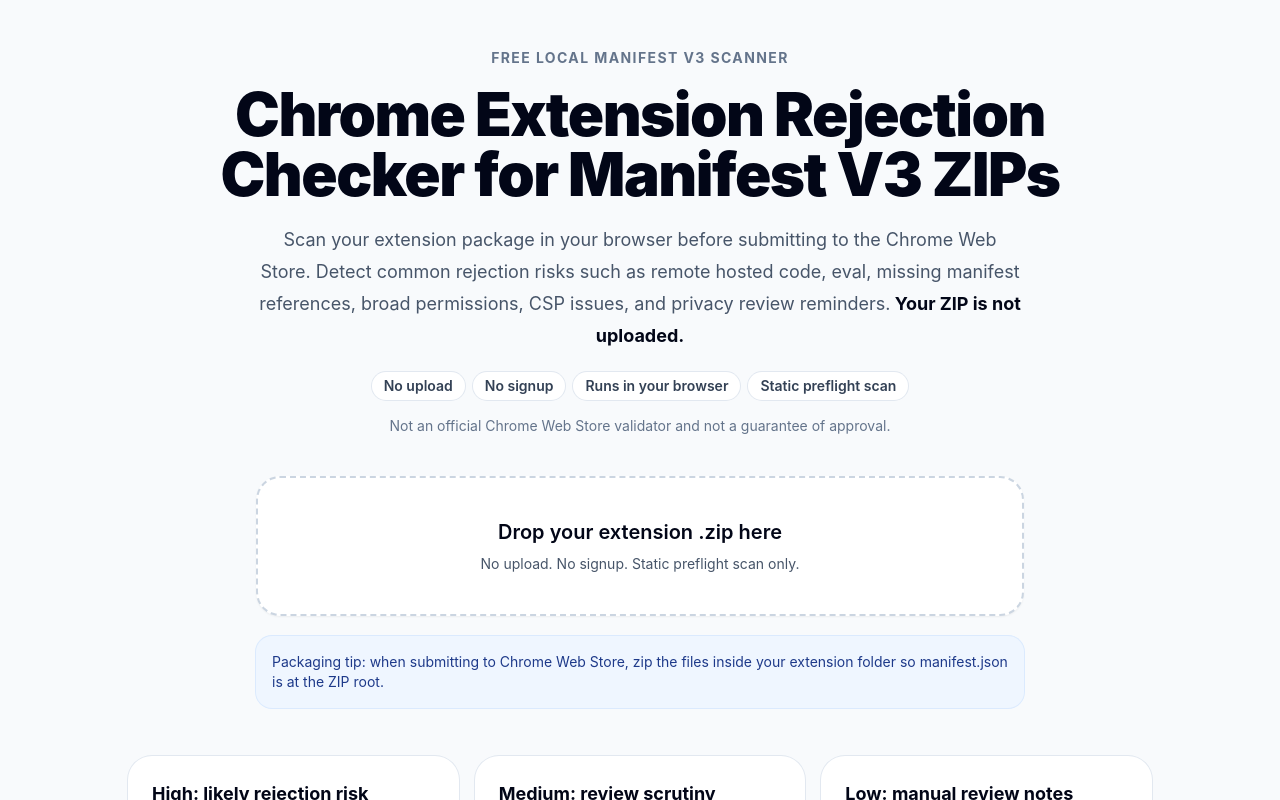
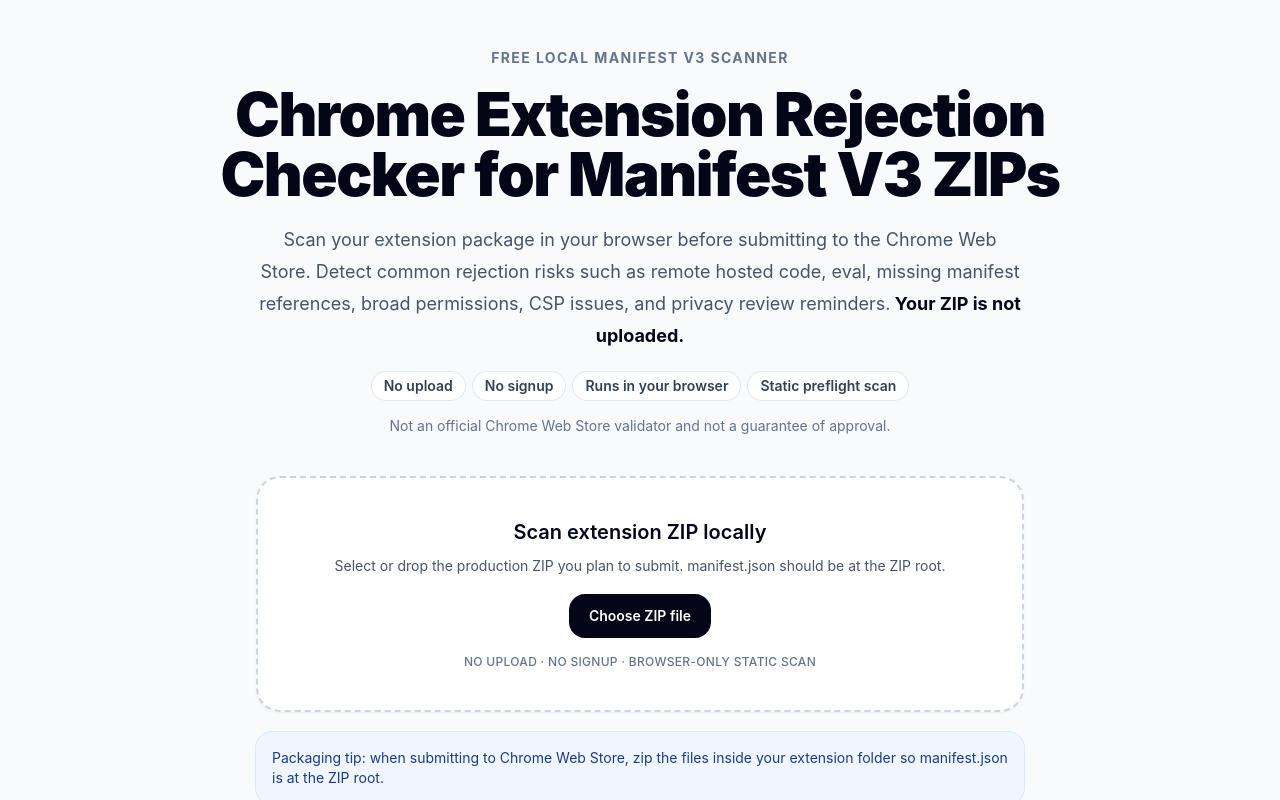
Before and after one commit to whywbhydyq/chrome-extension-rejection-checker, a React (Vite) app: page / in a window 1280 px wide. Shown: the top 800 px of the page. Built offline with nearby package versions, Linux system fonts and the light colour scheme.

Commit message:
Improve upload zone accessibility and copy

```diff
--- a/src/components/UploadZone.tsx
+++ b/src/components/UploadZone.tsx
@@ -4,29 +4,46 @@ type UploadZoneProps = {
 }
 
 export function UploadZone({ scanning, onFile }: UploadZoneProps) {
+  const inputId = 'extension-zip-input'
+
+  function handleFile(file?: File | null) {
+    if (!file) return
+    onFile(file)
+  }
+
   return (
-    <label
-      className="mx-auto mt-10 flex max-w-3xl cursor-pointer flex-col items-center justify-center rounded-3xl border-2 border-dashed border-slate-300 bg-white p-10 text-center shadow-sm hover:border-slate-500"
+    <div
+      className="mx-auto mt-10 flex max-w-3xl flex-col items-center justify-center rounded-3xl border-2 border-dashed border-slate-300 bg-white p-8 text-center shadow-sm hover:border-slate-500 focus-within:border-slate-950 focus-within:ring-4 focus-within:ring-slate-200 sm:p-10"
       onDragOver={(event) => event.preventDefault()}
       onDrop={(event) => {
         event.preventDefault()
-        const file = event.dataTransfer.files.item(0)
-        if (file) onFile(file)
+        handleFile(event.dataTransfer.files.item(0))
       }}
     >
-      <span className="text-xl font-semibold">Drop your extension .zip here</span>
-      <span className="mt-2 text-sm text-slate-600">No upload. No signup. Static preflight scan only.</span>
+      <label htmlFor={inputId} className="cursor-pointer">
+        <span className="block text-xl font-semibold">Scan extension ZIP locally</span>
+        <span id="zip-help" className="mt-2 block text-sm leading-6 text-slate-600">
+          Select or drop the production ZIP you plan to submit. manifest.json should be at the ZIP root.
+        </span>
+        <span className="mt-4 inline-flex rounded-2xl bg-slate-950 px-5 py-3 text-sm font-semibold text-white">
+          {scanning ? 'Scanning locally…' : 'Choose ZIP file'}
+        </span>
+      </label>
       <input
-        className="hidden"
+        id={inputId}
+        className="sr-only"
         type="file"
         accept=".zip,application/zip"
+        aria-describedby="zip-help"
         disabled={scanning}
         onChange={(event) => {
-          const file = event.currentTarget.files?.item(0)
-          if (file) onFile(file)
+          handleFile(event.currentTarget.files?.item(0))
           event.currentTarget.value = ''
         }}
       />
-    </label>
+      <p className="mt-4 text-xs font-medium uppercase tracking-wide text-slate-500">
+        No upload · No signup · Browser-only static scan
+      </p>
+    </div>
   )
 }
```
